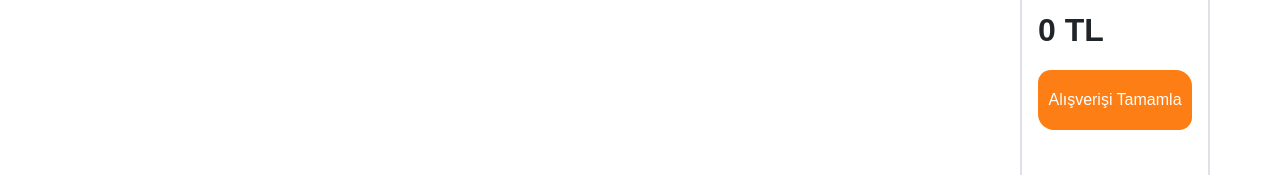
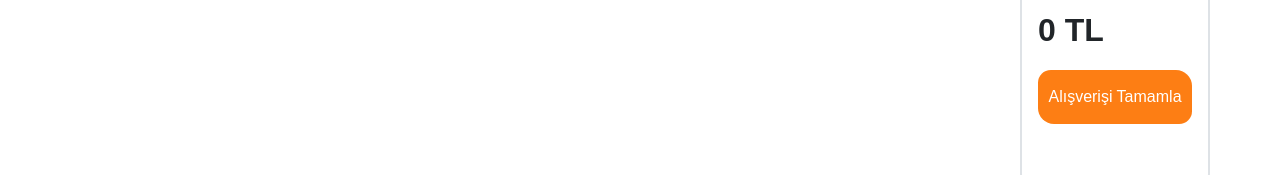
Before and after one commit to oguz-adiguzel/minics-shop, a React (Create React App) app: page /basket in a window 1280 px wide. Shown: the part 319-494 px from the top of the page. Built offline with nearby package versions, Linux system fonts and the light colour scheme.

Commit message:
new commit

```diff
--- a/src/App.css
+++ b/src/App.css
@@ -127,11 +127,9 @@
     background-color: var(--orange);
     color: white;
     border: none;
-    /* padding: 15px; */
+    padding: 15px 10px;
     border-radius: .8rem 1rem;
-    width: 100%;
-    height: 60px;
-    font-size: 16px;
+
 }
 .basket-button:hover{
     background-color: #d96c12;
```
